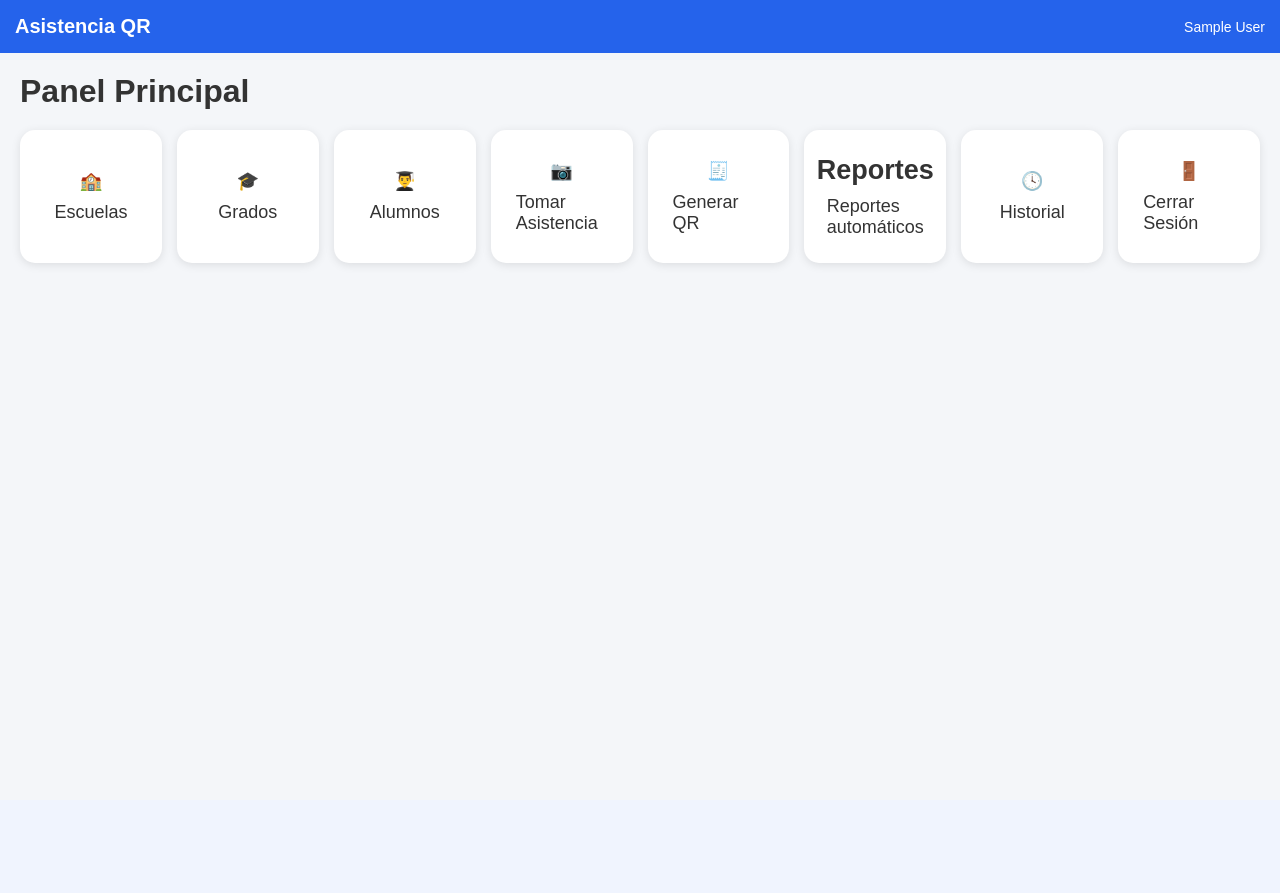
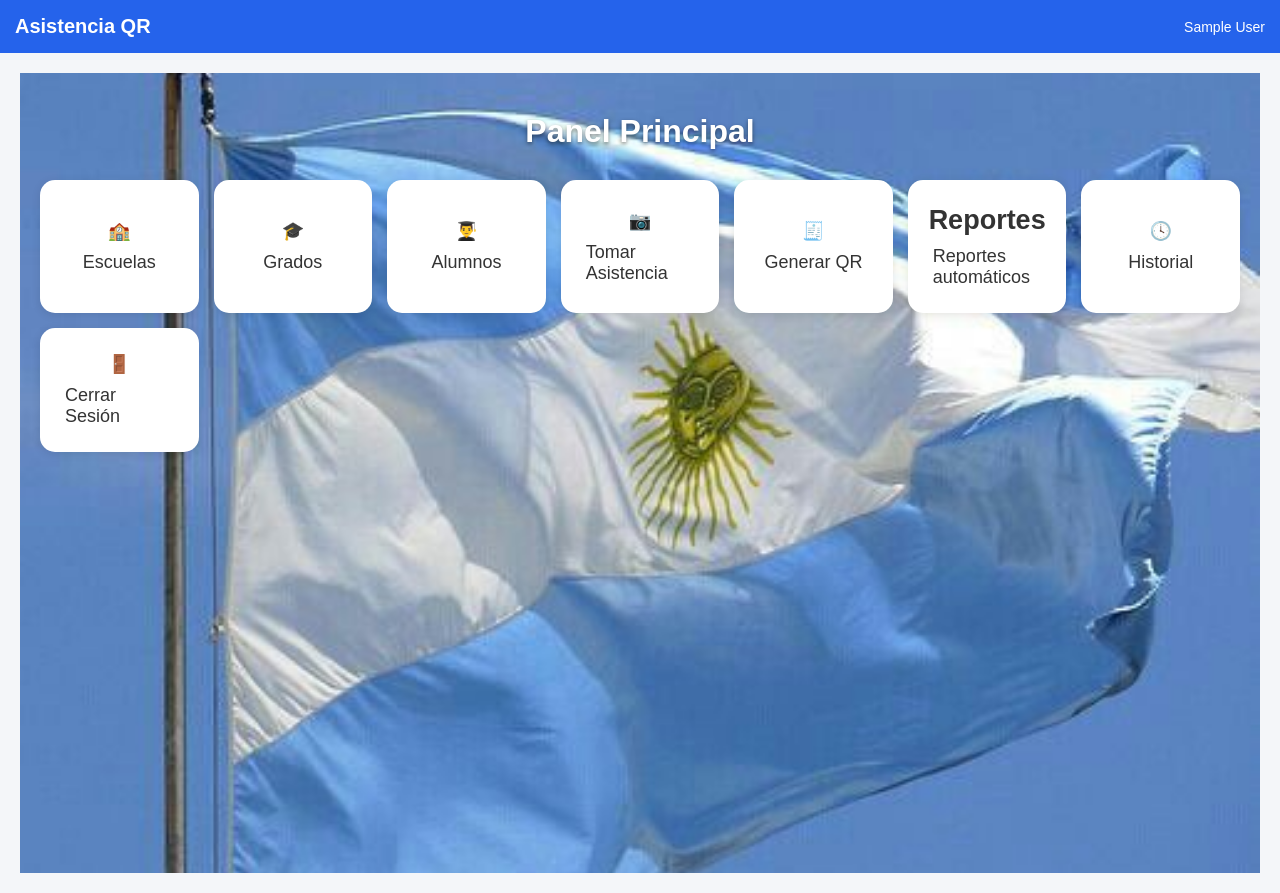
Before and after one commit to DavidAdrian2002/final_qr, a Flask app: page /dashboard in a window 1280 px wide. Before the commit the page ends 267 px from the top, so only its background shows below. Run offline with Flask 3, Linux system fonts and the light colour scheme; the visitor is signed in with stand-in values (Sample User, id 1).

Commit message:
Cambios en el fondo dash

```diff
--- a/static/css/style.css
+++ b/static/css/style.css
@@ -32,7 +32,25 @@ body{
 .container{
     padding:20px;
 }
+.dashboard-wrapper {
+    min-height: 100vh;
+    width: 100%;
+    /* Si usas la misma imagen del login: */
+    background: url('../img/fondodash.jpg') no-repeat center center fixed;
+    /* Si vas a usar una imagen diferente para el panel, cambia la ruta aquí:
+       background: url('../img/fondodashboard.jpeg') no-repeat center center fixed; */
+    background-size: cover;
 
+    /* Espaciado interno para que el contenido no quede pegado a los bordes */
+    padding: 40px 20px;
+    box-sizing: border-box;
+}
+.dashboard-wrapper .page-title {
+    text-align: center;
+    margin-bottom: 30px;
+    /* Descomenta la siguiente línea si necesitas que el título resalte más sobre el fondo */
+    color: #ffffff; text-shadow: 0 2px 4px rgba(0,0,0,0.5);
+}
 .page-title{
     margin-bottom:20px;
 }
--- a/templates/dashboard.html
+++ b/templates/dashboard.html
@@ -5,6 +5,7 @@ Panel Principal
 {% endblock %}
 
 {% block content %}
+<div class="dashboard-wrapper">
 
     <h1 class="page-title">
         Panel Principal
@@ -37,17 +38,9 @@ Panel Principal
             <span>Generar QR</span>
         </a>
 
-    <a
-    class="menu-card"
-    href="/reportes"
->
-
+        <a class="menu-card" href="/reportes">
             <h2>Reportes</h2>
-
-    <p>
-        Reportes automáticos
-    </p>
-
+            <p>Reportes automáticos</p>
         </a>
 
         <a class="menu-card" href="/historial">
@@ -62,4 +55,5 @@ Panel Principal
 
     </div>
 
+</div>
 {% endblock %}
```
Lines whose indentation alone changed are shown as unchanged.
